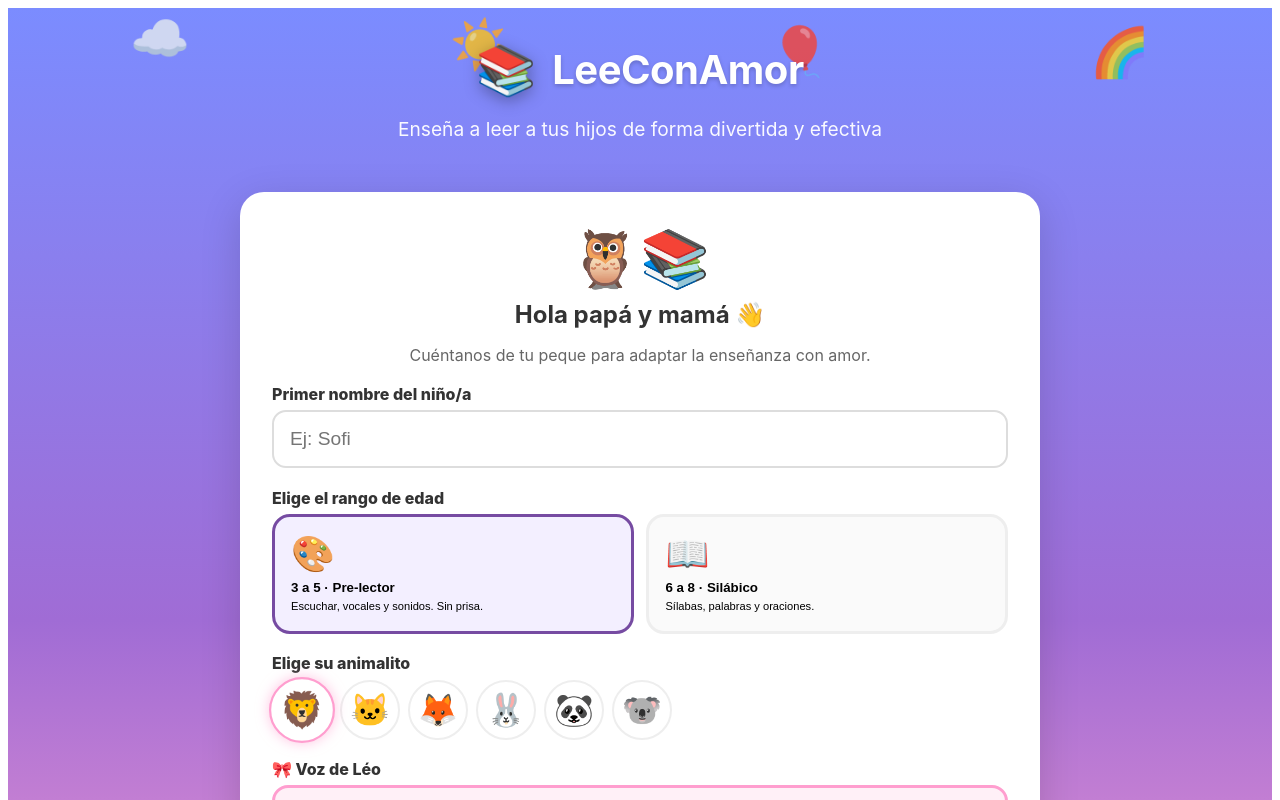
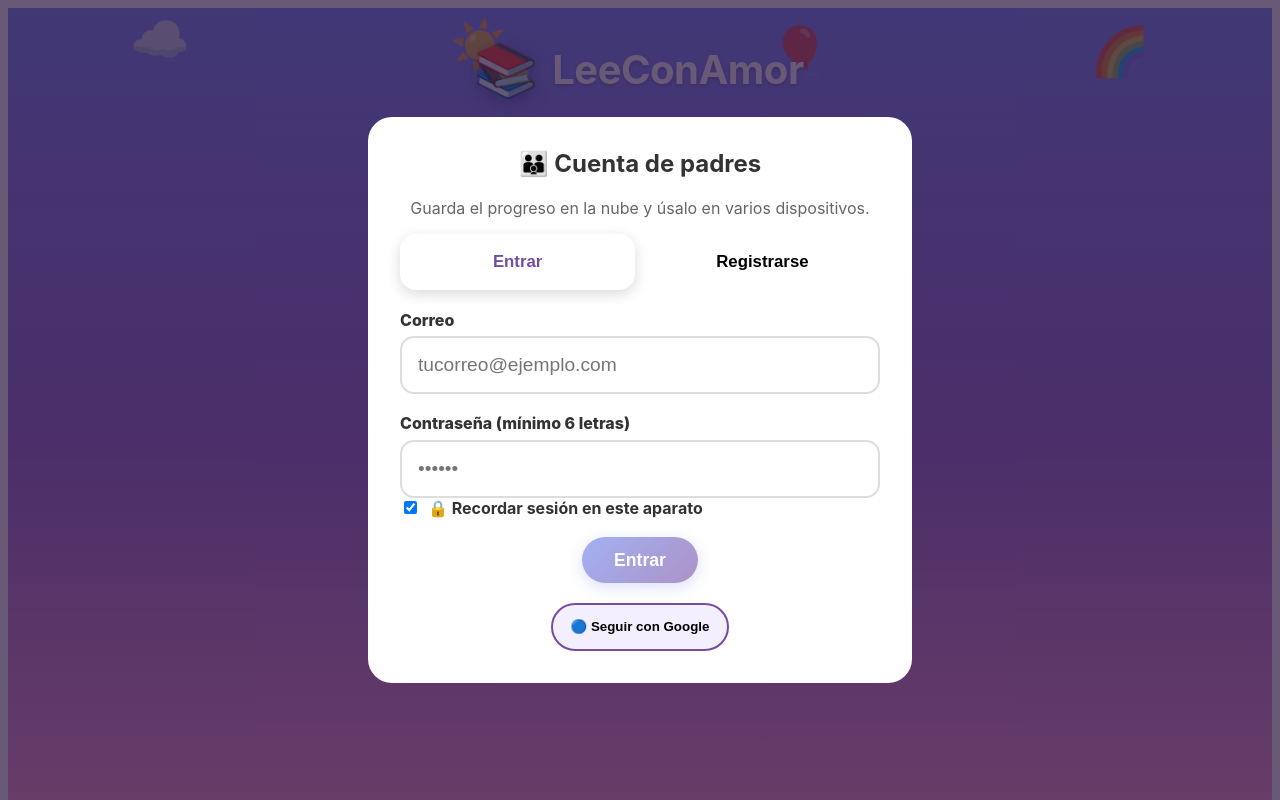
Before and after one commit to Moskera27Y/LeeConAmor, a React (Vite) app: page / in a window 1280 px wide. Shown: the top 800 px of the page. Built offline with nearby package versions, Linux system fonts and the light colour scheme; no server answers.

Commit message:
Login obligatorio primero: puerta de sesion, recordar sesion, cerrar sesion visible

```diff
--- a/src/App.tsx
+++ b/src/App.tsx
@@ -3,7 +3,7 @@ import './App.css';
 import { READING_CARDS, activarPerfil, esGraduado, loadMotor, loadProfile, loadProfiles, loadProgreso, loadScore, marcarGraduado, saveMotor, saveProgreso, saveScore, type ChildProfile } from './data/curriculum';
 import { ETAPAS, avanzar, generarNivel, type EstadoMotor } from './data/motorNiveles';
 import { F_ETAPA_SUPERADA, asegurarVozNombre } from './data/frases';
-import { supabase, SUPABASE_ACTIVO } from './lib/supabase';
+import { supabase, SUPABASE_ACTIVO, cerrarSesionNube, emailSesion } from './lib/supabase';
 import { bajarNube, hayPendiente, sincronizarAhora, vigilarConexion } from './lib/sync';
 import { useVoice } from './hooks/useVoice';
 import BotMessage from './components/BotMessage';
@@ -36,6 +36,7 @@ function App() {
   const [showExamen, setShowExamen] = useState(false);
   const [showAuth, setShowAuth] = useState(false);
   const [emailNube, setEmailNube] = useState('');
+  const [auth, setAuth] = useState<'cargando' | 'fuera' | 'dentro'>(SUPABASE_ACTIVO ? 'cargando' : 'fuera');
   const [enLinea, setEnLinea] = useState(() => (typeof navigator !== 'undefined' ? navigator.onLine : true));
 
   const refrescar = () => {
@@ -57,26 +58,27 @@ function App() {
     script.src = 'https://cdn.jsdelivr.net/npm/canvas-confetti@1.6.0/dist/confetti.browser.min.js';
     document.head.appendChild(script);
     // Nube: sesión actual + sincronizar al volver internet
+    // Login obligatorio: sin sesión no se entra al juego.
     const sb = supabase();
     if (sb) {
-      sb.auth.getSession().then(({ data }) => {
-        const em = data?.session?.user?.email || '';
+      const aplicarSesion = (em: string) => {
         setEmailNube(em);
-        if (em) {
-          bajarNube().then(() => refrescar());
-          if (hayPendiente()) sincronizarAhora();
-        }
-      });
-      const { data: sub } = sb.auth.onAuthStateChange((_ev, ses) => {
-        const em = ses?.user?.email || '';
-        setEmailNube(em);
+        setAuth(em ? 'dentro' : 'fuera');
         if (em) {
           bajarNube().then(() => {
             refrescar();
-            sincronizarAhora();
+            if (hayPendiente()) sincronizarAhora();
           });
         }
-      });
+      };
+      emailSesion().then(aplicarSesion);
+      const subs = [supabase(true), supabase(false)].map((c) =>
+        c!.auth.onAuthStateChange((_ev, ses) => {
+          // re-leer de ambos clientes (recordar on/off)
+          emailSesion().then(aplicarSesion);
+          void ses;
+        })
+      );
       const stopVig = vigilarConexion((on) => {
         setEnLinea(on);
         if (on && hayPendiente()) sincronizarAhora();
@@ -85,7 +87,7 @@ function App() {
         try {
           document.head.removeChild(script);
         } catch { /* noop */ }
-        sub.subscription.unsubscribe();
+        subs.forEach((s) => s.data.subscription.unsubscribe());
         stopVig();
       };
     }
@@ -131,6 +133,56 @@ function App() {
   const pressEnd = () => {
     if (pressTimer.current) window.clearTimeout(pressTimer.current);
   };
+
+  const pantallaAcceso = (
+    <div className="app sky">
+      <div className="sky-deco" aria-hidden="true"><span>☁️</span><span>☀️</span><span>🎈</span><span>🌈</span></div>
+      <header className="app-header">
+        <div className="logo-container"><div className="logo">📚</div><h1 className="title">LeeConAmor</h1></div>
+        <p className="subtitle">Primero entra papá o mamá 💛</p>
+      </header>
+      <main className="app-main">
+        <AuthPadres
+          bloqueado
+          onListo={() => {
+            emailSesion().then((em) => {
+              setEmailNube(em);
+              setAuth(em ? 'dentro' : 'fuera');
+            });
+          }}
+          onClose={() => {}}
+        />
+      </main>
+    </div>
+  );
+
+  if (SUPABASE_ACTIVO && auth === 'cargando') {
+    return (
+      <div className="app sky">
+        <div className="sky-deco" aria-hidden="true"><span>☁️</span><span>☀️</span><span>🎈</span><span>🌈</span></div>
+        <main className="app-main" style={{ textAlign: 'center', paddingTop: '20vh' }}>
+          <div style={{ fontSize: '4rem' }}>🦉</div>
+          <p style={{ color: 'white', fontSize: '1.3rem' }}>Léo está despertando…</p>
+        </main>
+      </div>
+    );
+  }
+
+  if (SUPABASE_ACTIVO && auth === 'fuera') {
+    return pantallaAcceso;
+  }
+
+  if (!SUPABASE_ACTIVO) {
+    return (
+      <div className="app sky">
+        <div className="sky-deco" aria-hidden="true"><span>☁️</span><span>☀️</span><span>🎈</span><span>🌈</span></div>
+        <main className="app-main" style={{ textAlign: 'center', paddingTop: '15vh' }}>
+          <div style={{ fontSize: '4rem' }}>🔧</div>
+          <p style={{ color: 'white', fontSize: '1.2rem' }}>La nube no está configurada.<br />Pide al administrador que active el acceso.</p>
+        </main>
+      </div>
+    );
+  }
 
   if (!profile) {
     return (
@@ -284,8 +336,12 @@ function App() {
             setShowAuth(true);
           }}
           onSalirNube={async () => {
-            await supabase()?.auth.signOut();
+            await cerrarSesionNube();
             setEmailNube('');
+            setShowPadres(false);
+            setShowPeques(false);
+            setShowAuth(false);
+            setAuth('fuera');
           }}
         />
       )}
--- a/src/components/AuthPadres.tsx
+++ b/src/components/AuthPadres.tsx
@@ -1,17 +1,20 @@
 import { useState } from 'react';
-import { supabase, SUPABASE_ACTIVO } from '../lib/supabase';
+import { leerRecordar, setRecordar, supabase, SUPABASE_ACTIVO } from '../lib/supabase';
 
 interface Props {
   onListo: () => void;
   onClose: () => void;
+  // bloqueado = puerta de entrada: sin botón Volver (login obligatorio)
+  bloqueado?: boolean;
 }
 
 // Inicio de sesión y registro de padres: correo+contraseña y Google.
-export default function AuthPadres({ onListo, onClose }: Props) {
+export default function AuthPadres({ onListo, onClose, bloqueado }: Props) {
   const [modo, setModo] = useState<'entrar' | 'registro'>('entrar');
   const [email, setEmail] = useState('');
   const [clave, setClave] = useState('');
   const [nombre, setNombre] = useState('');
+  const [recordar, setRecordarUi] = useState(() => leerRecordar());
   const [error, setError] = useState('');
   const [cargando, setCargando] = useState(false);
 
@@ -31,7 +34,8 @@ export default function AuthPadres({ onListo, onClose }: Props) {
     setError('');
     setCargando(true);
     try {
-      const sb = supabase();
+      setRecordar(recordar);
+      const sb = supabase(recordar);
       if (!sb) throw new Error('Sin conexión');
       if (modo === 'registro') {
         const { data, error } = await sb.auth.signUp({
@@ -61,7 +65,8 @@ export default function AuthPadres({ onListo, onClose }: Props) {
   const conGoogle = async () => {
     setError('');
     try {
-      const sb = supabase();
+      setRecordar(recordar);
+      const sb = supabase(recordar);
       if (!sb) throw new Error('Sin conexión');
       const { error } = await sb.auth.signInWithOAuth({
         provider: 'google',
@@ -92,6 +97,17 @@ export default function AuthPadres({ onListo, onClose }: Props) {
         <input className="field-input" type="email" value={email} onChange={(e) => setEmail(e.target.value)} placeholder="tucorreo@ejemplo.com" />
         <label className="field-label">Contraseña (mínimo 6 letras)</label>
         <input className="field-input" type="password" value={clave} onChange={(e) => setClave(e.target.value)} placeholder="••••••" />
+        <label className="check-row">
+          <input
+            type="checkbox"
+            checked={recordar}
+            onChange={(e) => {
+              setRecordarUi(e.target.checked);
+              setRecordar(e.target.checked);
+            }}
+          />
+          🔒 Recordar sesión en este aparato
+        </label>
         {error && <div className="mic-status">⚠️ {error}</div>}
         <div className="game-actions">
           <button className="next-btn" onClick={guardar} disabled={cargando || !email || clave.length < 6}>
@@ -100,7 +116,7 @@ export default function AuthPadres({ onListo, onClose }: Props) {
         </div>
         <div className="game-actions">
           <button className="ghost-btn" onClick={conGoogle}>🔵 Seguir con Google</button>
-          <button className="ghost-btn" onClick={onClose}>Volver</button>
+          {!bloqueado && <button className="ghost-btn" onClick={onClose}>Volver</button>}
         </div>
       </div>
     </div>
--- a/src/components/ZonaPadres.tsx
+++ b/src/components/ZonaPadres.tsx
@@ -94,7 +94,7 @@ export default function ZonaPadres(p: Props) {
           {p.emailNube ? (
             <>
               <span className="peque-stars">☁️ {p.emailNube} {p.enLinea ? '· en línea ✓' : '· sin internet…'}</span>
-              <button className="ghost-btn" onClick={p.onSalirNube}>Salir</button>
+              <button className="ghost-btn" onClick={p.onSalirNube}>🔓 Cerrar sesión</button>
             </>
           ) : (
             <button className="ghost-btn" onClick={p.onNube}>☁️ Guardar en la nube</button>
--- a/src/lib/supabase.ts
+++ b/src/lib/supabase.ts
@@ -5,10 +5,79 @@ const ANON = import.meta.env.VITE_SUPABASE_ANON_KEY as string | undefined;
 
 export const SUPABASE_ACTIVO = Boolean(URL && ANON);
 
-let cliente: SupabaseClient | null = null;
+const PREF_RECORDAR = 'lee_recordar';
 
-export function supabase(): SupabaseClient | null {
+// "Recordar sesión": ON = persiste semanas en este aparato (localStorage);
+// OFF = solo memoria (al cerrar la pestaña se cierra la sesión).
+export function leerRecordar(): boolean {
+  try {
+    return localStorage.getItem(PREF_RECORDAR) !== '0';
+  } catch {
+    return true;
+  }
+}
+
+export function setRecordar(v: boolean) {
+  try {
+    localStorage.setItem(PREF_RECORDAR, v ? '1' : '0');
+  } catch { /* noop */ }
+  clientePersistente = null;
+  clienteTemporal = null;
+}
+
+const memoria: Record<string, string> = {};
+const almacenTemporal = {
+  getItem: (k: string) => (k in memoria ? memoria[k] : null),
+  setItem: (k: string, v: string) => {
+    memoria[k] = v;
+  },
+  removeItem: (k: string) => {
+    delete memoria[k];
+  },
+};
+
+let clientePersistente: SupabaseClient | null = null;
+let clienteTemporal: SupabaseClient | null = null;
+
+export function supabase(recordar?: boolean): SupabaseClient | null {
   if (!SUPABASE_ACTIVO) return null;
-  if (!cliente) cliente = createClient(URL as string, ANON as string);
-  return cliente;
+  const r = recordar ?? leerRecordar();
+  if (r) {
+    if (!clientePersistente) {
+      clientePersistente = createClient(URL as string, ANON as string, {
+        auth: { storage: localStorage, persistSession: true, autoRefreshToken: true },
+      });
+    }
+    return clientePersistente;
+  }
+  if (!clienteTemporal) {
+    clienteTemporal = createClient(URL as string, ANON as string, {
+      auth: { storage: almacenTemporal, persistSession: false, autoRefreshToken: false },
+    });
+  }
+  return clienteTemporal;
 }
+
+// Email de la sesión activa en cualquiera de los dos clientes (o '' si no hay).
+export async function emailSesion(): Promise<string> {
+  if (!SUPABASE_ACTIVO) return '';
+  try {
+    const { data } = await supabase(true).auth.getSession();
+    const em = data?.session?.user?.email || '';
+    if (em) return em;
+  } catch { /* noop */ }
+  try {
+    const { data } = await supabase(false).auth.getSession();
+    return data?.session?.user?.email || '';
+  } catch { /* noop */ }
+  return '';
+}
+export async function cerrarSesionNube(): Promise<void> {
+  try {
+    await clientePersistente?.auth.signOut();
+  } catch { /* noop */ }
+  try {
+    await clienteTemporal?.auth.signOut();
+  } catch { /* noop */ }
+  for (const k of Object.keys(memoria)) delete memoria[k];
+}
```
